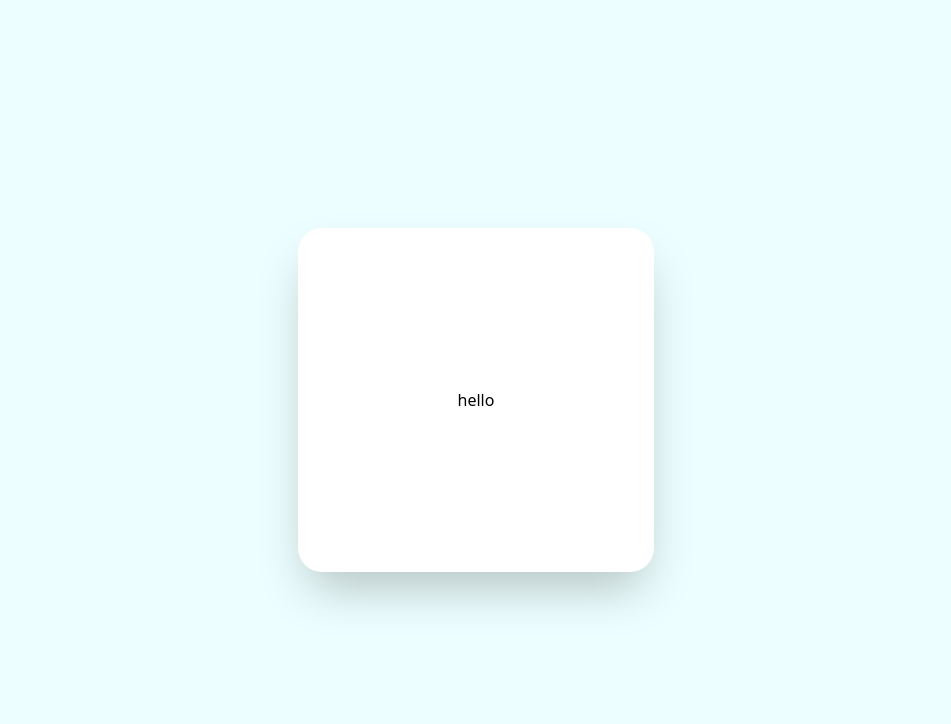
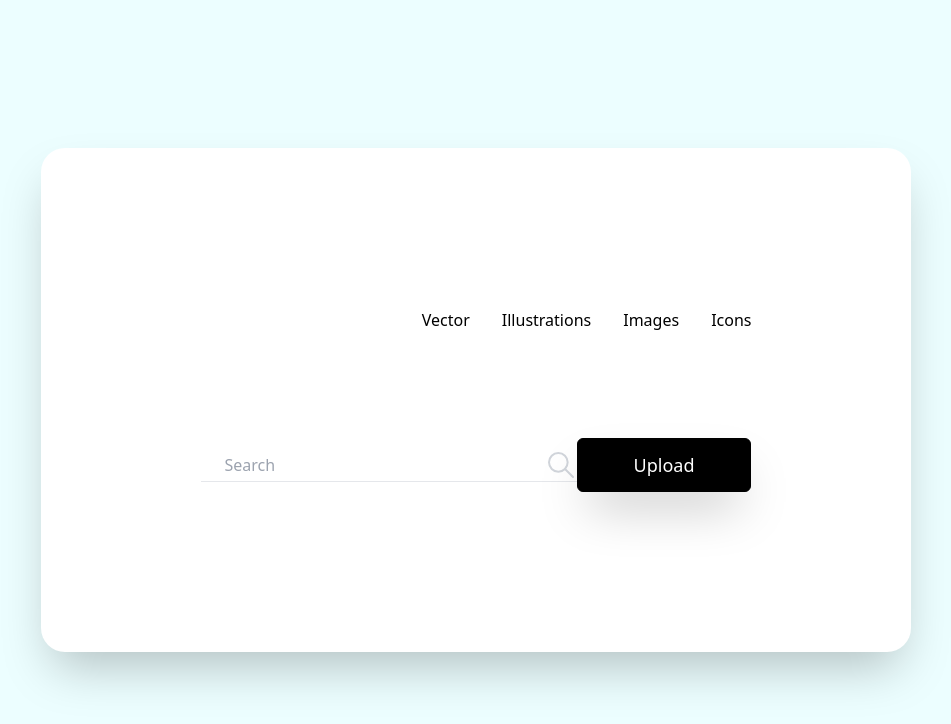
Before and after one commit to DominicLizarraga/Tailwind-CSS, a plain HTML site: page Image Gallery/index.html in a window 1280 px wide. Shown: the whole page, without its empty margins (164-1115 px from the left). Drawn offline with nearby package versions, Linux system fonts and the light colour scheme.

Commit message:
search bar done

```diff
--- a/Image Gallery/index.html
+++ b/Image Gallery/index.html
@@ -12,8 +12,65 @@
     <div class="flex items-center justify-center min-h-screen bg-cyan-50">
       <!-- card container -->
       <div class="bg-white p-6 m-3 space-y-10 shadow-2xl rounded-3xl md:p-40">
-        hello
+        <!-- menu container -->
+        <div class="flex flex-col items-center justify-center space-y-3 md:flex-row md:space-y-0 md:space-x-8 md:mb-24 md:justify-end">
+          <!-- menu items -->
+          <div class="group">
+            <a href="#">Vector</a>
+            <div class="mx2 mt-2 duration-500 border-b-2 opacity-0 border-black group-hover:opacity-100">
+
+            </div>
+          </div>
+          <div class="group">
+            <a href="#">Illustrations</a>
+            <div class="mx2 mt-2 duration-500 border-b-2 opacity-0 border-black group-hover:opacity-100">
+
+            </div>
+          </div>
+
+          <div class="group">
+            <a href="#">Images</a>
+            <div class="mx2 mt-2 duration-500 border-b-2 opacity-0 border-black group-hover:opacity-100">
+
+            </div>
+          </div>
+
+          <div class="group">
+            <a href="#">Icons</a>
+            <div class="mx2 mt-2 duration-500 border-b-2 opacity-0 border-black group-hover:opacity-100">
+
+            </div>
+          </div>
       </div>
+      <!-- search container -->
+      <div class="flex flex-col items-center justify-between space-y-5 md:flex-row md:space-y-0">
+        <!-- input container and svg -->
+        <div class="flex justify-between border-b">
+          <input type="text" class="ml-6 border-none md:w-80 placeholder:font-thin focus:outline-none" placeholder="Search">
+          <button>
+            <svg
+                xmlns="http://www.w3.org/2000/svg"
+                class="w-8 text-gray-300 duration-200 hover:scale-110"
+                viewBox="0 0 24 24"
+                stroke-width="1.5"
+                stroke="currentColor"
+                fill="none"
+                stroke-linecap="round"
+                stroke-linejoin="round"
+              >
+                <path stroke="none" d="M0 0h24v24H0z" fill="none" />
+                <circle cx="10" cy="10" r="7" />
+                <line x1="21" y1="21" x2="15" y2="15" />
+              </svg>
+          </button>
+        </div>
+        <!-- upload button -->
+        <div class="py-3 px-14 text-lg font-normal text-white bg-black border border-black rounded-md shadow-2xl duration-200 hover:bg-white hover:text-black">
+          Upload
+        </div>
+      </div>
+
+    </div>
     </div>
   </body>
 </html>
```
Also changed, not shown: Image Gallery/src/controllers/hello_controller.js (added, +8 -0 lines).
